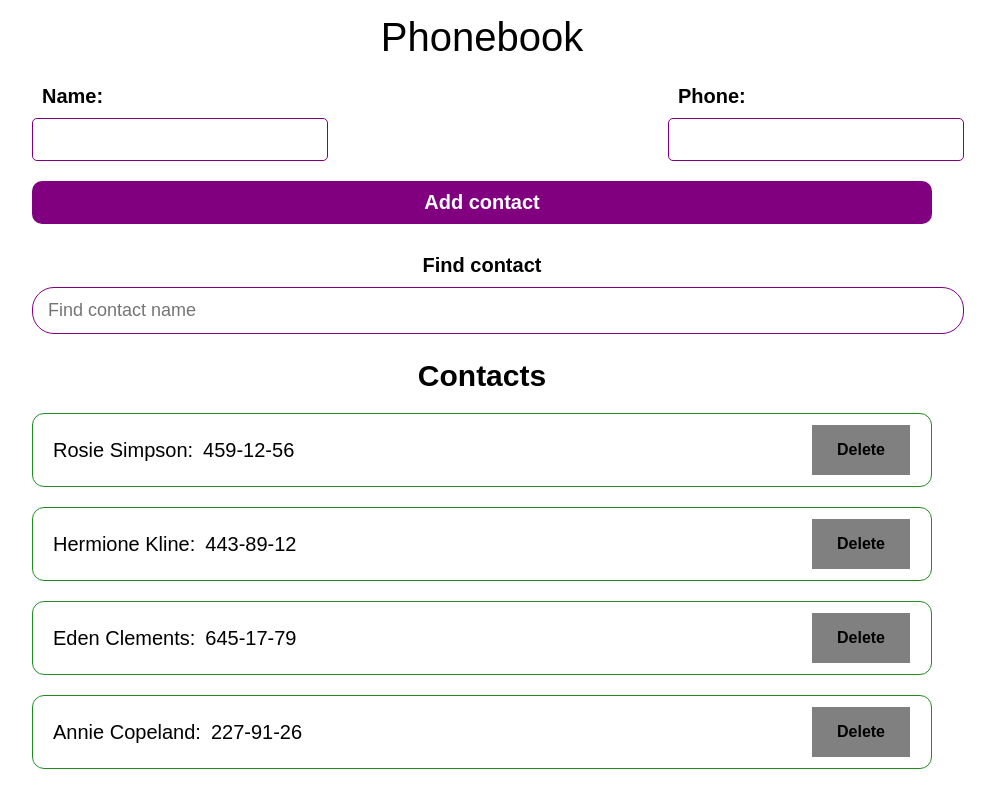
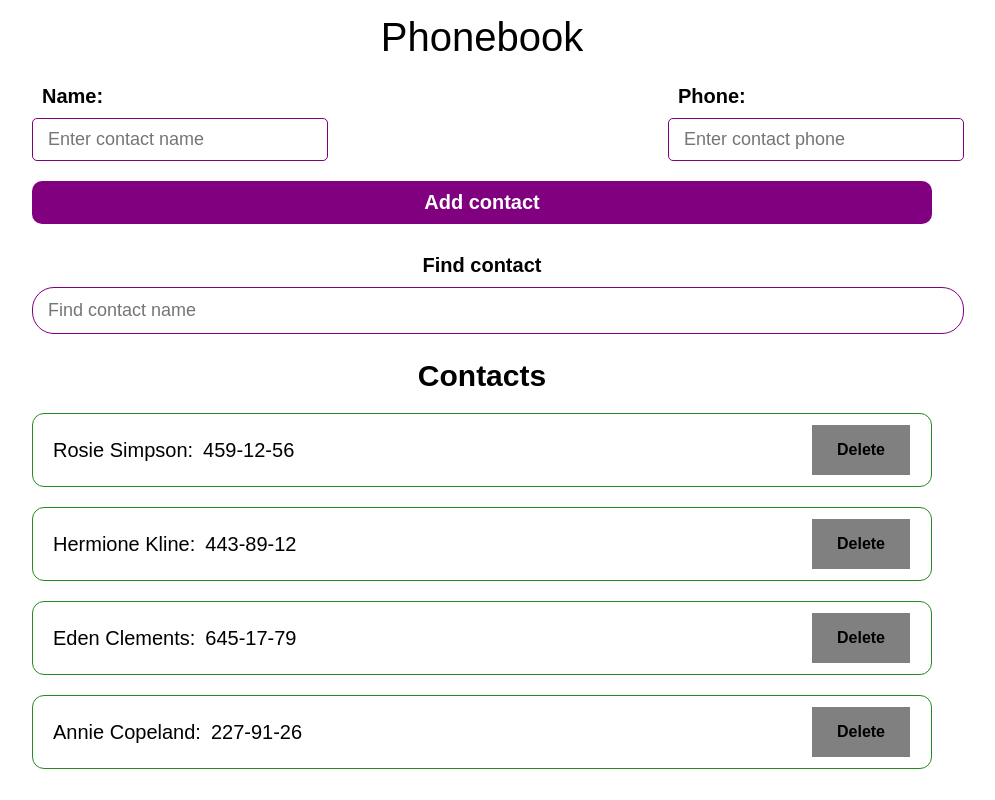
Before and after one commit to zeoniss/go-it-react-hw-02-phonebook, a React (Create React App) app: page / in a window 1280 px wide. Shown: the whole page, without its empty margins (158-1153 px from the left). Built offline with nearby package versions, Linux system fonts and the light colour scheme.

Commit message:
Update ContactForm.js

```diff
--- a/src/components/ContactForm/ContactForm.js
+++ b/src/components/ContactForm/ContactForm.js
@@ -47,6 +47,7 @@ class ContactForm extends Component {
             id={this.nameInputId}
             type="text"
             name="name"
+            placeholder="Enter contact name"
             className={s.contactForm_input}
             pattern="^[a-zA-Zа-яА-Я]+(([' -][a-zA-Zа-яА-Я ])?[a-zA-Zа-яА-Я]*)*$"
             title="Имя может состоять только из букв, апострофа, тире и пробелов. Например Adrian, Jacob Mercer, Charles de Batz de Castelmore d'Artagnan и т. п."
@@ -62,6 +63,7 @@ class ContactForm extends Component {
             id={this.telInputId}
             type="tel"
             name="number"
+            placeholder="Enter contact phone"
             className={s.contactForm_input}
             pattern="(\+?( |-|\.)?\d{1,2}( |-|\.)?)?(\(?\d{3}\)?|\d{3})( |-|\.)?(\d{3}( |-|\.)?\d{4})"
             title="Номер телефона должен состоять из 11-12 цифр и может содержать цифры, пробелы, тире, пузатые скобки и может начинаться с +"
```
